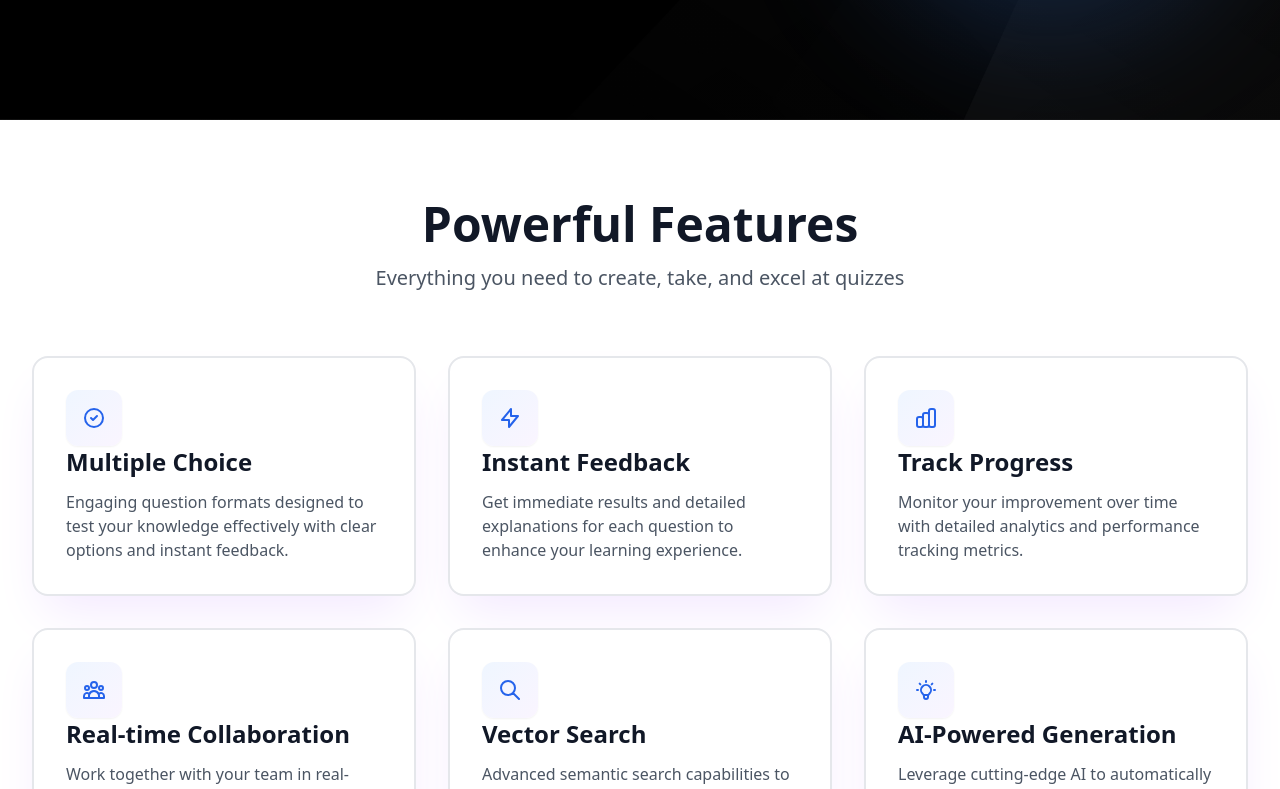
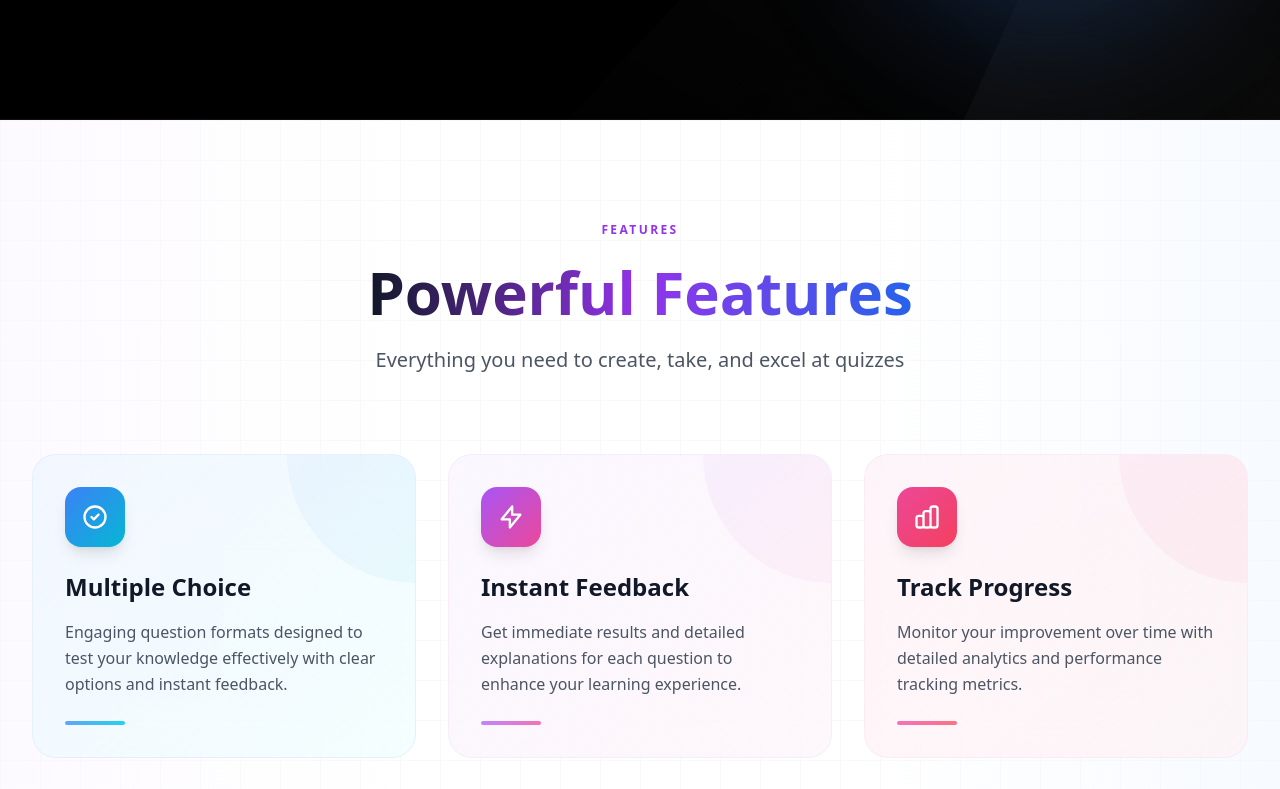
Before and after one commit to Tanaya-2007/AI-Powered-MCQ-app, a React (Vite) app: page / in a window 1280 px wide. Shown: the part 680-1469 px from the top of the page. Built offline with nearby package versions, Linux system fonts and the light colour scheme.

Commit message:
Redesigned Features Section

```diff
--- a/src/components/FeatureCard.jsx
+++ b/src/components/FeatureCard.jsx
@@ -1,31 +1,83 @@
 import React from "react";
 
-function FeatureCard({ icon, title, description }) {
+function FeatureCard({ icon, title, description, index = 0 }) {
+  // Modern color schemes with unique gradients
+  const colorSchemes = [
+    {
+      iconBg: "from-blue-500 to-cyan-500",
+      cardGradient: "from-blue-50/80 to-cyan-50/60",
+      accent: "from-blue-400 to-cyan-400",
+      border: "border-blue-200/30"
+    },
+    {
+      iconBg: "from-purple-500 to-pink-500",
+      cardGradient: "from-purple-50/80 to-pink-50/60",
+      accent: "from-purple-400 to-pink-400",
+      border: "border-purple-200/30"
+    },
+    {
+      iconBg: "from-pink-500 to-rose-500",
+      cardGradient: "from-pink-50/80 to-rose-50/60",
+      accent: "from-pink-400 to-rose-400",
+      border: "border-pink-200/30"
+    },
+    {
+      iconBg: "from-indigo-500 to-purple-500",
+      cardGradient: "from-indigo-50/80 to-purple-50/60",
+      accent: "from-indigo-400 to-purple-400",
+      border: "border-indigo-200/30"
+    },
+    {
+      iconBg: "from-cyan-500 to-blue-500",
+      cardGradient: "from-cyan-50/80 to-blue-50/60",
+      accent: "from-cyan-400 to-blue-400",
+      border: "border-cyan-200/30"
+    },
+    {
+      iconBg: "from-violet-500 to-purple-500",
+      cardGradient: "from-violet-50/80 to-purple-50/60",
+      accent: "from-violet-400 to-purple-400",
+      border: "border-violet-200/30"
+    },
+  ];
+
+  const colors = colorSchemes[index % colorSchemes.length];
+
   return (
-    <div className="group relative bg-white rounded-2xl border-2 border-gray-200 md:border-gray-200 border-purple-300 p-6 md:p-8 md:hover:border-purple-300 transition-all duration-300 transform md:hover:scale-105 md:hover:shadow-2xl md:hover:shadow-purple-100 shadow-2xl shadow-purple-100 scale-105 md:scale-100">
-      {/* Gradient overlay - visible on mobile, hover on desktop */}
-      <div className="absolute inset-0 bg-gradient-to-br from-blue-50/50 via-purple-50/50 to-pink-50/50 rounded-2xl opacity-100 md:opacity-0 md:group-hover:opacity-100 transition-opacity duration-300"></div>
+    <div className="group relative h-full">
+      {/* Glassmorphism card with gradient background */}
+      <div className={`relative h-full bg-gradient-to-br ${colors.cardGradient} backdrop-blur-2xl rounded-3xl border ${colors.border} p-8 transition-all duration-500 group-hover:shadow-2xl group-hover:shadow-purple-500/20 group-hover:-translate-y-2 overflow-hidden`}>
 
-      {/* Decorative corner element - visible on mobile, hover on desktop */}
-      <div className="absolute top-0 right-0 w-20 h-20 bg-gradient-to-br from-blue-100 to-transparent rounded-bl-full opacity-100 md:opacity-0 md:group-hover:opacity-100 transition-opacity duration-300"></div>
+        {/* Subtle inner glow */}
+        <div className={`absolute inset-0 bg-gradient-to-br ${colors.cardGradient} opacity-0 group-hover:opacity-100 transition-opacity duration-500 rounded-3xl`}></div>
 
+        {/* Content */}
         <div className="relative z-10">
-        {/* Icon with enhanced styling */}
-        <div className="inline-flex p-4 rounded-xl bg-gradient-to-br from-blue-100 to-purple-100 md:from-blue-50 md:to-purple-50 md:group-hover:from-blue-100 md:group-hover:to-purple-100 transition-all duration-300 shadow-md md:shadow-sm md:group-hover:shadow-md">
-          <div className="text-purple-600 md:text-blue-600 md:group-hover:text-purple-600 transition-colors duration-300">
-            {icon}
+          {/* Icon */}
+          <div className="mb-6">
+            <div className={`inline-flex p-4 rounded-2xl bg-gradient-to-br ${colors.iconBg} shadow-lg group-hover:shadow-xl group-hover:scale-110 transition-all duration-500`}>
+              <div className="text-white">
+                {React.cloneElement(icon, { className: "w-7 h-7" })}
+              </div>
             </div>
           </div>
 
           {/* Title */}
-        <h3 className="text-xl md:text-2xl font-bold text-purple-700 md:text-gray-900 md:group-hover:text-purple-700 mb-3 transition-colors duration-300">
+          <h3 className="text-2xl font-bold text-gray-900 mb-4 group-hover:text-gray-800 transition-colors duration-300">
             {title}
           </h3>
 
           {/* Description */}
-        <p className="text-gray-700 md:text-gray-600 md:group-hover:text-gray-700 text-sm md:text-base leading-relaxed transition-colors duration-300">
+          <p className="text-gray-600 leading-relaxed mb-6 text-base group-hover:text-gray-700 transition-colors duration-300">
             {description}
           </p>
+
+          {/* Accent line under description */}
+          <div className={`h-1 bg-gradient-to-r ${colors.accent} rounded-full transform origin-left transition-all duration-500 group-hover:scale-x-100`} style={{ width: '60px' }}></div>
+        </div>
+
+        {/* Decorative corner element */}
+        <div className={`absolute top-0 right-0 w-32 h-32 bg-gradient-to-br ${colors.iconBg} opacity-5 rounded-bl-full group-hover:opacity-10 transition-opacity duration-500`}></div>
       </div>
     </div>
   );
--- a/src/index.css
+++ b/src/index.css
@@ -5,7 +5,7 @@
 @layer utilities {
   .animate-fade-in {
     animation: fadeIn 1s ease-in-out;
-}
+  }
 }
 
 @keyframes fadeIn {
@@ -18,16 +18,3 @@
     transform: translateY(0);
   }
 }
-
-@keyframes shine {
-  0% {
-    transform: translateX(-100%);
-  }
-  100% {
-    transform: translateX(100%);
-  }
-}
-
-.animate-shine {
-  animation: shine 1.5s ease-in-out;
-}
--- a/src/pages/home.jsx
+++ b/src/pages/home.jsx
@@ -118,14 +118,33 @@ function Home() {
       </section>
 
       {/* Features Section */}
-      <section id="features" className="bg-white py-20 px-4 sm:px-6 lg:px-8">
-        <div className="max-w-7xl mx-auto">
+          {/* Features Section */}
+          <section id="features" className="relative bg-white py-24 px-4 sm:px-6 lg:px-8 overflow-hidden">
+        {/* Subtle grid pattern */}
+        <div className="absolute inset-0 opacity-[0.02]" style={{
+          backgroundImage: `linear-gradient(to right, #000 1px, transparent 1px),
+                            linear-gradient(to bottom, #000 1px, transparent 1px)`,
+          backgroundSize: '40px 40px'
+        }}></div>
+
+        {/* Subtle gradient overlays */}
+        <div className="absolute inset-0 pointer-events-none">
+          <div className="absolute top-0 left-0 w-1/3 h-full bg-gradient-to-r from-purple-50/50 to-transparent"></div>
+          <div className="absolute top-0 right-0 w-1/3 h-full bg-gradient-to-l from-blue-50/50 to-transparent"></div>
+        </div>
+
+        <div className="max-w-7xl mx-auto relative z-10">
           {/* Header */}
-          <div className="text-center mb-16">
-            <h2 className="text-4xl md:text-5xl font-bold text-gray-900 mb-4">
-              Powerful Features
+          <div className="text-center mb-20">
+            <span className="inline-block text-xs font-bold text-purple-600 uppercase tracking-[0.2em] mb-6">
+              Features
+            </span>
+            <h2 className="text-5xl md:text-6xl font-bold mb-6">
+              <span className="bg-gradient-to-r from-gray-900 via-purple-600 to-blue-600 bg-clip-text text-transparent">
+                Powerful Features
+              </span>
             </h2>
-            <p className="text-xl text-gray-600 max-w-2xl mx-auto">
+            <p className="text-lg md:text-xl text-gray-600 max-w-2xl mx-auto leading-relaxed">
               Everything you need to create, take, and excel at quizzes
             </p>
           </div>
@@ -138,6 +157,7 @@ function Home() {
                 icon={feature.icon}
                 title={feature.title}
                 description={feature.description}
+                index={index}
               />
             ))}
           </div>
```
Lines whose indentation alone changed are shown as unchanged.
